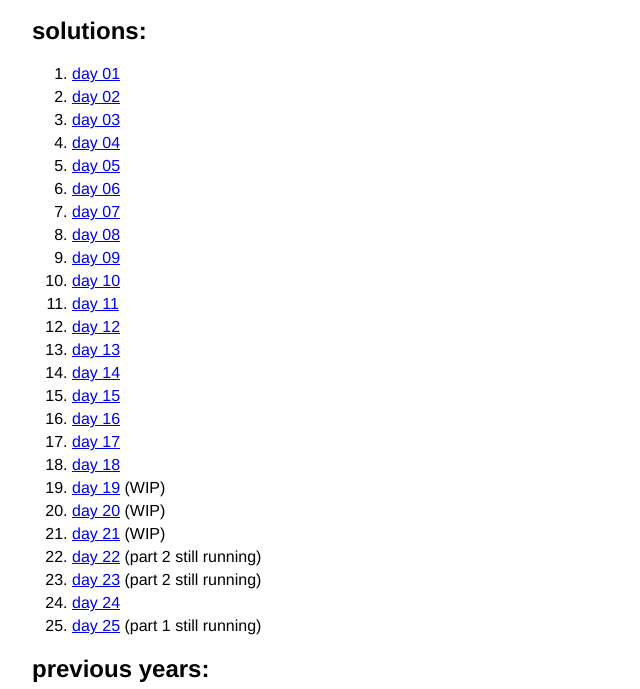
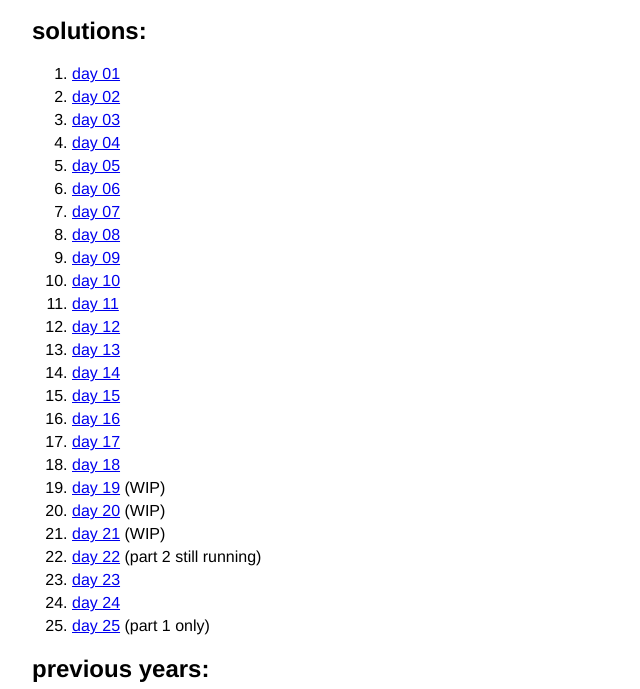
Before and after one commit to dieseltravis/aoc2020, a website: page views/index.html in a window 1280 px wide. Shown: the part 111-800 px from the top of the page, without its empty margins (0-640 px from the left). Drawn offline with Linux system fonts and the light colour scheme.

Commit message:
🌠💐 Updated with Glitch: updated TOC

```diff
--- a/views/index.html
+++ b/views/index.html
@@ -46,9 +46,9 @@
         <li><a href="/day/20">day 20</a> (WIP)</li>
         <li><a href="/day/21">day 21</a> (WIP)</li>
         <li><a href="/day/22">day 22</a> (part 2 still running)</li>
-        <li><a href="/day/23">day 23</a> (part 2 still running)</li>
+        <li><a href="/day/23">day 23</a></li>
         <li><a href="/day/24">day 24</a></li>
-        <li><a href="/day/25">day 25</a> (part 1 still running)</li>
+        <li><a href="/day/25">day 25</a> (part 1 only)</li>
       </ol>
 
       <h2>
```
Also changed, not shown: README.md.
